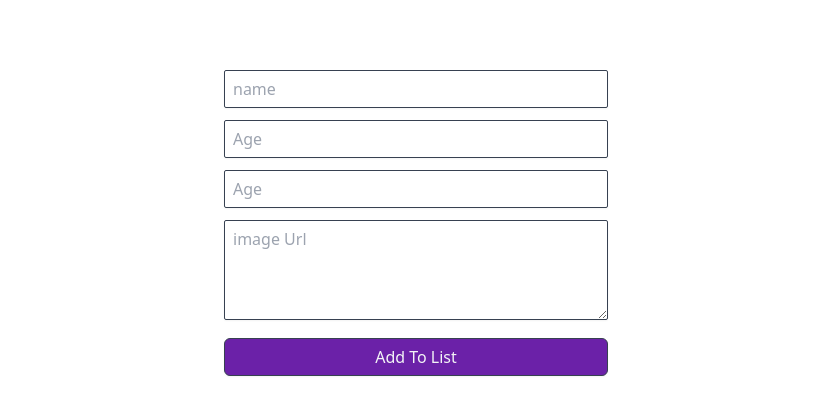
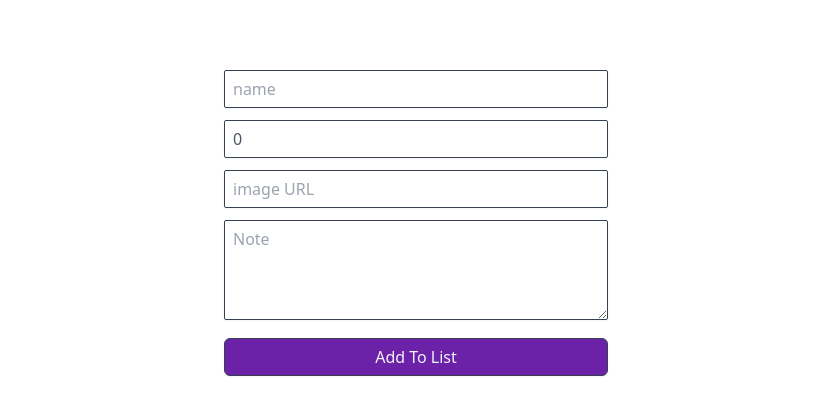
Before and after one commit to natnael-OQP/react-typescript, a React (Create React App) app: page / in a window 1280 px wide. Shown: the part 202-616 px from the top of the page, without its empty margins (224-1055 px from the left). Built offline with nearby package versions, Linux system fonts and the light colour scheme.

Commit message:
style add todo and function typeing

```diff
--- a/src/components/addToList.tsx
+++ b/src/components/addToList.tsx
@@ -1,15 +1,92 @@
-const AddToList = () => {
+import { useState } from "react";
+import { IState } from "../type";
+
+export interface IProps {
+	peoples: IState["people"];
+	setPeoples: React.Dispatch<
+		React.SetStateAction<
+			{
+				name: string;
+				age: number;
+				url: string;
+				note?: string | undefined;
+			}[]
+		>
+	>;
+}
+
+const AddToList: React.FC<IProps> = ({ peoples, setPeoples }) => {
+	const [input, setInput] = useState({
+		name: "",
+		age: 0,
+		url: "",
+		note: "",
+	});
+
+	const handelChange: React.ChangeEventHandler<
+		HTMLInputElement | HTMLTextAreaElement
+	> = (e): void => {
+		setInput({
+			...input,
+			[e.target.name]: e.target.value,
+		});
+	};
+	const handelSubmit = (): void => {
+		// e.preventDefault();
+		if (!input.name || !input.age || !input.url) {
+			return;
+		}
+		setPeoples([
+			...peoples,
+			{
+				name: input.name,
+				age: input.age,
+				url: input.url,
+			},
+		]);
+		setInput({ name: "", age: 0, url: "", note: "" });
+	};
+
 	return (
-		<form className="mt-20 max-w-sm mx-auto space-y-3 ">
-			<input className="input" type="text" placeholder="name" />
-			<input className="input" type="number" placeholder="Age" />
-			<input className="input" type="number" placeholder="Age" />
+		<div className="mt-20 max-w-sm mx-auto space-y-3 ">
+			<input
+				className="input"
+				type="text"
+				placeholder="name"
+				name="name"
+				value={input.name}
+				onChange={handelChange}
+			/>
+			<input
+				className="input"
+				type="number"
+				placeholder="Age"
+				name="age"
+				value={input.age}
+				onChange={handelChange}
+			/>
+			<input
+				className="input"
+				type="text"
+				placeholder="image URL"
+				name="url"
+				value={input.url}
+				onChange={handelChange}
+			/>
 			<textarea
 				className="text-grey-darkest input  min-h-[100px]"
-				placeholder="image Url"
+				placeholder="Note"
+				value={input.note}
+				name="note"
+				onChange={handelChange}
 			/>
-			<button className="input bg-purple-800 text-gray-100 rounded-md mt-1">Add To List</button>
-		</form>
+			<button
+				onClick={handelSubmit}
+				className="input bg-purple-800 text-gray-100 rounded-md mt-1"
+			>
+				Add To List
+			</button>
+		</div>
 	);
 };
 
```
